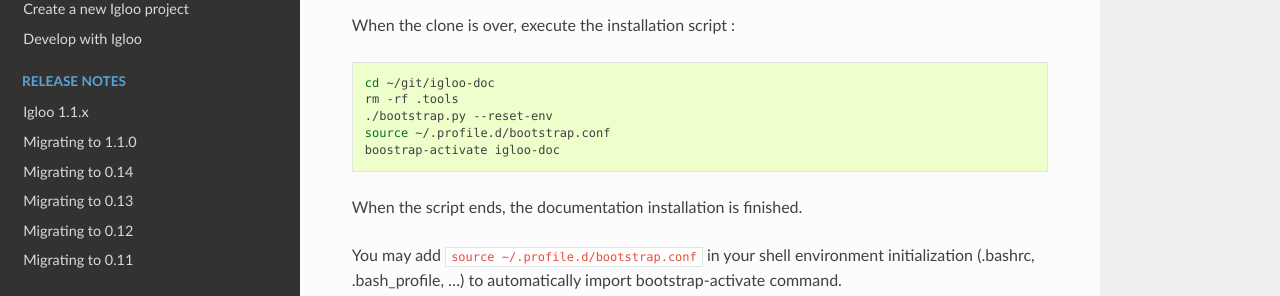
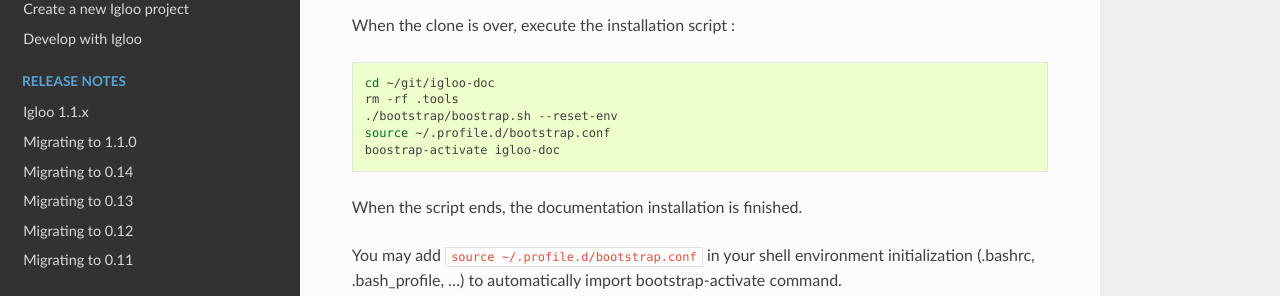
Before and after one commit to igloo-project/igloo-doc, a Sphinx documentation site: the page built from source/development/docs.rst, in a window 1280 px wide and 900 px high, scrolled down 351 px. Shown: the part 168-464 px from the top of the window. Built offline with Sphinx 7.4.7 and the Read the Docs theme 2.0.0, drawn with Linux system fonts in a browser that asks for light colours.

Commit message:
updated dev doc building documentation (fix)

```diff
--- a/source/development/docs.rst
+++ b/source/development/docs.rst
@@ -27,7 +27,7 @@
 
   cd ~/git/igloo-doc
   rm -rf .tools
-  ./bootstrap.py --reset-env
+  ./bootstrap/boostrap.sh --reset-env
   source ~/.profile.d/bootstrap.conf
   boostrap-activate igloo-doc
 
```
Also changed, not shown: 1 other file.
